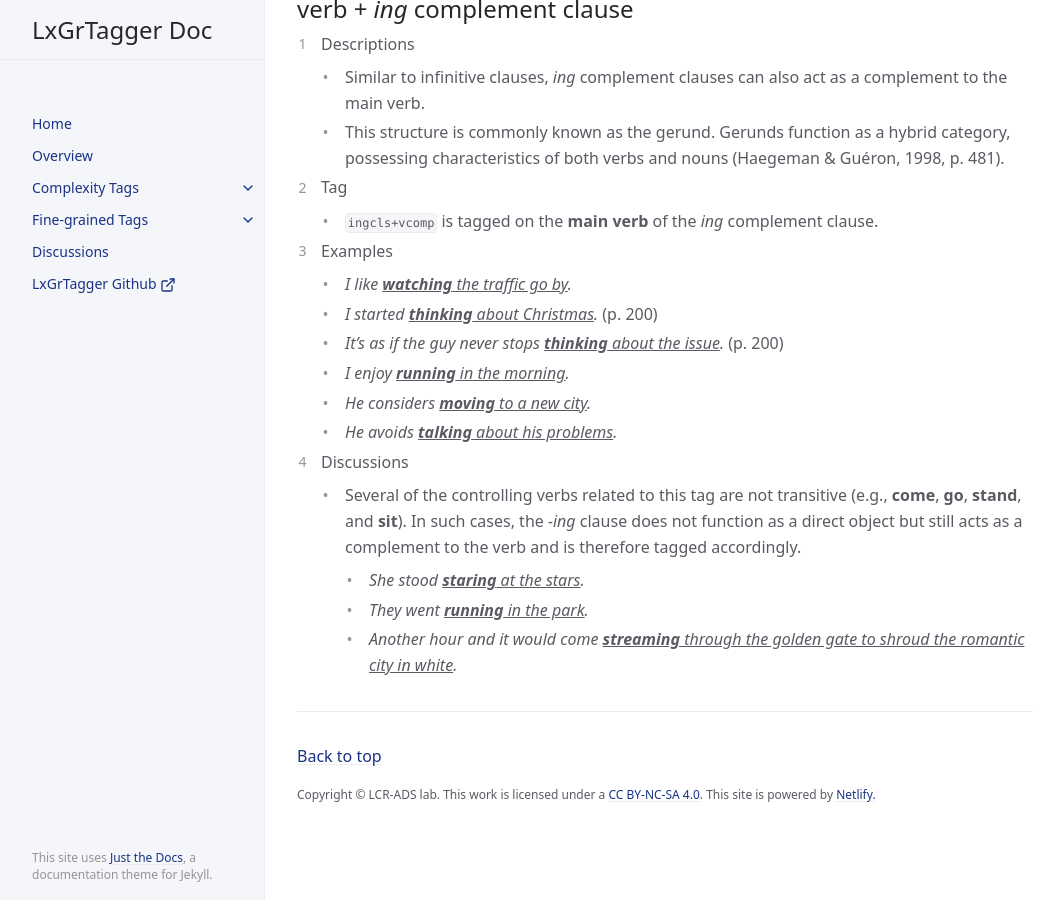
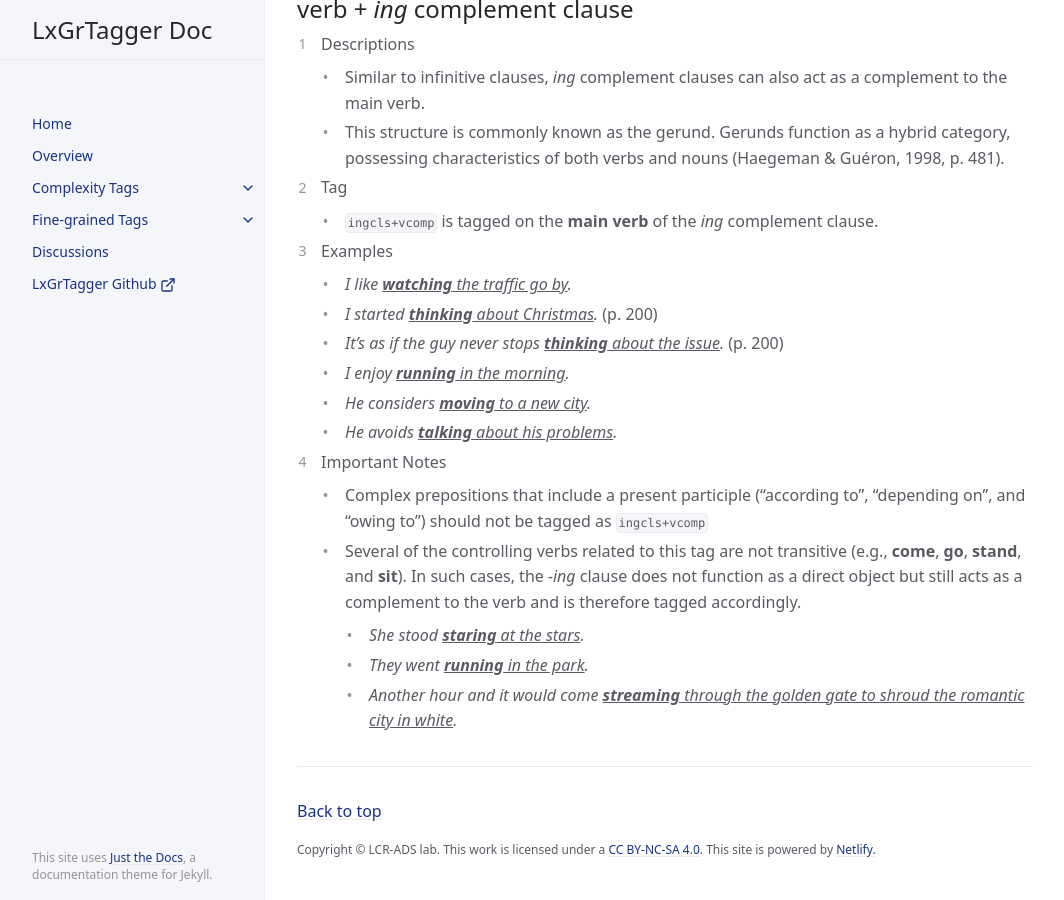
Before and after one commit to LCR-ADS-Lab/LxGrTagger-Documentation, a Jekyll site: the page built from docs/cx tags/2_Non-finite Clause/6_Syntactic function6.md, in a window 1280 px wide and 900 px high, scrolled down 694 px. Shown: the whole window, without its empty margins (107-1171 px from the left). Built offline with Jekyll 4.4.1, drawn with Linux system fonts in a browser that asks for light colours; cached includes are drawn as plain includes.

Commit message:
Update 6_Syntactic function6.md

```diff
--- a/docs/cx tags/2_Non-finite Clause/6_Syntactic function6.md
+++ b/docs/cx tags/2_Non-finite Clause/6_Syntactic function6.md
@@ -36,7 +36,8 @@ nav_order: 6
    - *I enjoy <ins>**running** in the morning</ins>.*
    - *He considers <ins>**moving** to a new city</ins>.*
    - *He avoids <ins>**talking** about his problems</ins>.*
-4. Discussions
+4. Important Notes
+   - Complex prepositions that include a present participle ("according to", "depending on", and "owing to") should not be tagged as `ingcls+vcomp`
    - Several of the controlling verbs related to this tag are not transitive (e.g., **come**, **go**, **stand**, and **sit**). In such cases, the *-ing* clause does not function as a direct object but still acts as a complement to the verb and is therefore tagged accordingly.
       - *She stood <ins>**staring** at the stars</ins>.*
       - *They went <ins>**running** in the park</ins>.*
```
